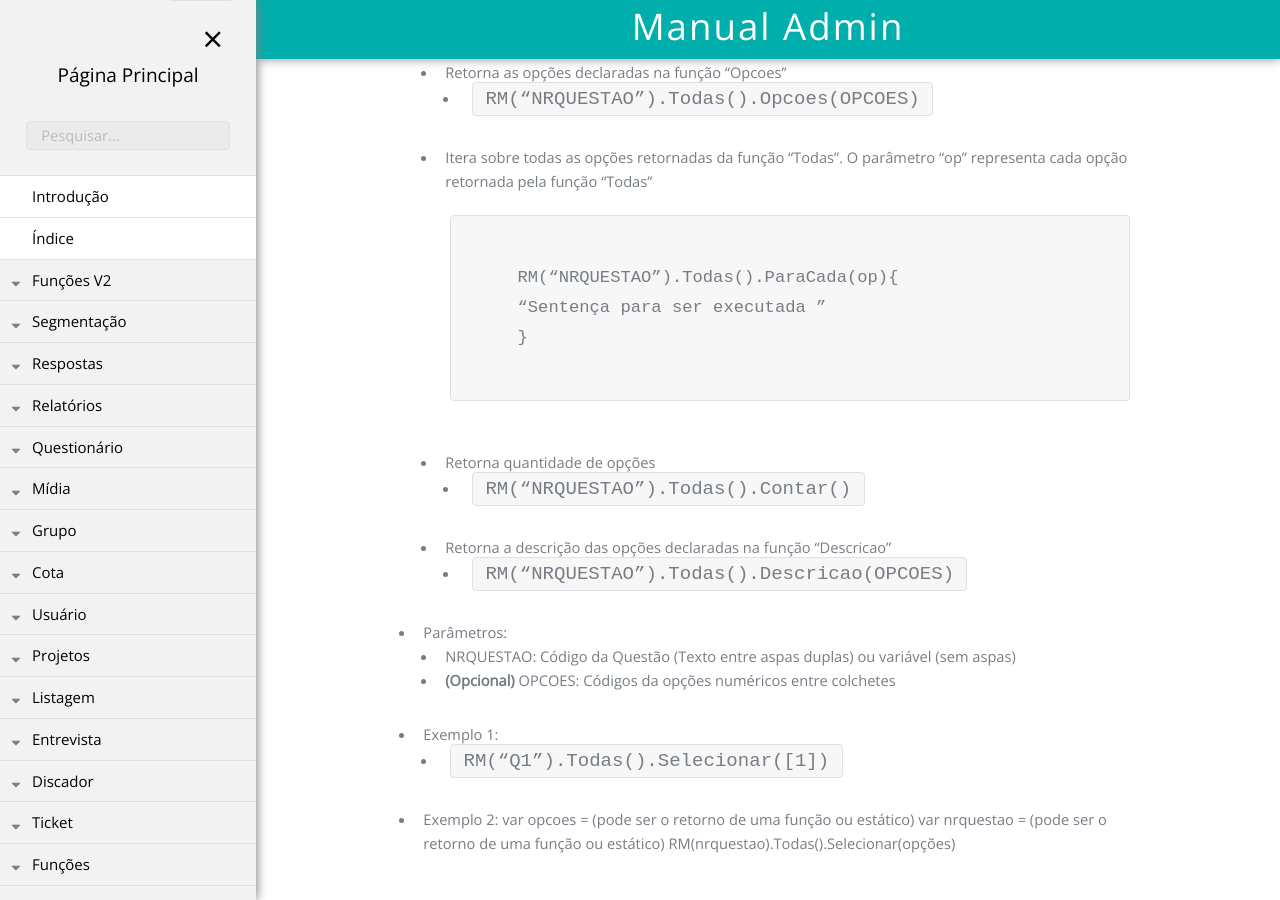
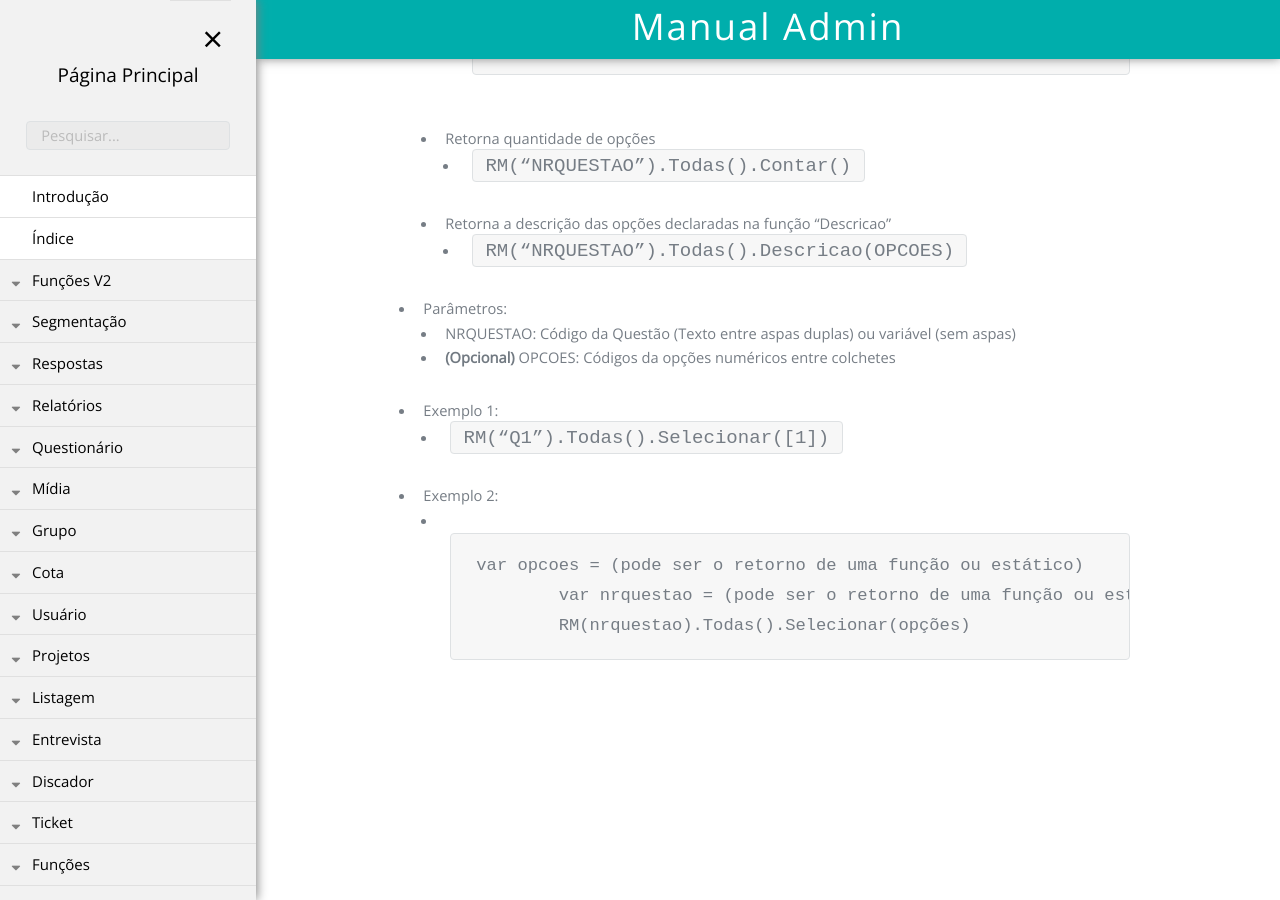
Before and after one commit to rogerio-figueiredo-hsr/hsrtechonline.github.io, a Jekyll site: the page built from _posts/2019-03-29-rm.md, in a window 1280 px wide and 900 px high, scrolled down 4000 px. Built offline with Jekyll 4.4.1, drawn with Linux system fonts in a browser that asks for light colours.

Commit message:
Update 2019-03-29-rm.md

```diff
--- a/_posts/2019-03-29-rm.md
+++ b/_posts/2019-03-29-rm.md
@@ -18,10 +18,9 @@
   - `RM(“Q1”).GravarOpcoes([1,2,3])`
 - Exemplo 2:
   - <pre>
-      <code>
-        var nrquestao = (pode ser o retorno de uma função ou estático)
-        var opcoes = (pode ser o retorno de uma função ou estático)
-        RM(nrquestao ).GravarOpcoes(opcoes)</code>
+      <code>var nrquestao = (pode ser o retorno de uma função ou estático)
+            var opcoes = (pode ser o retorno de uma função ou estático)
+            RM(nrquestao ).GravarOpcoes(opcoes)</code>
     </pre>
 
 
@@ -38,11 +37,9 @@
     - `RM(“NRQUESTAO”).Selecionadas().Opcoes(OPCOES)`
   - Itera sobre todas as opções retornadas da função Selecionadas. O parâmetro “op” representa cada opção retornada de “Selecionadas”
     - <pre>
-        <code>
-          RM(“NRQUESTAO”).Selecionadas().ParaCada(op){
-          "Sentença para ser executada"
-          }
-        </code>
+        <code>RM(“NRQUESTAO”).Selecionadas().ParaCada(op){
+              "Sentença para ser executada"
+              }</code>
       </pre>
   - Retorna quantidade de opções selecionadas
     - `RM(“NRQUESTAO”).Selecionadas().Contar()`
@@ -56,11 +53,9 @@
     Obs.: Mesma sintaxe para as outras funções.
 - Exemplo 2:
   - <pre>
-      <code>
-        var opcoes = (pode ser o retorno de uma função ou estático)
-        var nrquestao = (pode ser o retorno de uma função ou estático)
-        RM(nrquestao).Selecionadas().Travar(opcoes)
-      </code>
+      <code>var opcoes = (pode ser o retorno de uma função ou estático)
+            var nrquestao = (pode ser o retorno de uma função ou estático)
+            RM(nrquestao).Selecionadas().Travar(opcoes)</code>
     </pre>
 
 
@@ -77,11 +72,9 @@
     - `RM(“NRQUESTAO”).NaoSelecionadas().Opcoes(OPCOES)`
   - Itera sobre todas as opções retornadas da função Selecionadas. O parâmetro “op” representa cada opção retornada de “Selecionadas”
     - <pre>
-        <code>
-          RM(“NRQUESTAO”).NaoSelecionadas().ParaCada(op){
-          “Sentença para ser executada ”
-          }
-         </code>
+        <code>RM(“NRQUESTAO”).NaoSelecionadas().ParaCada(op){
+              “Sentença para ser executada ”
+              }</code>
       </pre>
   - Retorna quantidade de opções não selecionadas
     - `RM(“NRQUESTAO”).NaoSelecionadas().Contar()`
@@ -95,11 +88,9 @@
   Obs.: Mesma sintaxe para as outras funções.
 - Exemplo 2:
   - <pre>
-      <code>
-        var opcoes = (pode ser o retorno de uma função ou estático)
-        var nrquestao = (pode ser o retorno de uma função ou estático)
-        RM(nrquestao).NaoSelecionadas().Travar(opções)
-      </code>
+      <code>var opcoes = (pode ser o retorno de uma função ou estático)
+            var nrquestao = (pode ser o retorno de uma função ou estático)
+            RM(nrquestao).NaoSelecionadas().Travar(opções)</code>
     <pre>
 
 
@@ -115,13 +106,11 @@
   - Retorna as opções declaradas na função “Opcoes”
     - `RM(“NRQUESTAO”).Todas().Opcoes(OPCOES)`
   - Itera sobre todas as opções retornadas da função “Todas”. O parâmetro “op” representa cada opção retornada pela função “Todas”
-    <pre>
-      <code>
-        RM(“NRQUESTAO”).Todas().ParaCada(op){
-        “Sentença para ser executada ”
-        }
-      </code>
-    </pre>
+    - <pre>
+        <code>RM(“NRQUESTAO”).Todas().ParaCada(op){
+              “Sentença para ser executada ”
+              }</code>
+      </pre>
   - Retorna quantidade de opções
     - `RM(“NRQUESTAO”).Todas().Contar()`
   - Retorna a descrição das opções declaradas na função “Descricao”
@@ -132,6 +121,8 @@
 - Exemplo 1:
   - `RM(“Q1”).Todas().Selecionar([1])`
 - Exemplo 2:
-    var opcoes = (pode ser o retorno de uma função ou estático)
-var nrquestao = (pode ser o retorno de uma função ou estático)
-RM(nrquestao).Todas().Selecionar(opções)
+    - <pre>
+        <code>var opcoes = (pode ser o retorno de uma função ou estático)
+              var nrquestao = (pode ser o retorno de uma função ou estático)
+              RM(nrquestao).Todas().Selecionar(opções)</code>
+      </pre>
```
